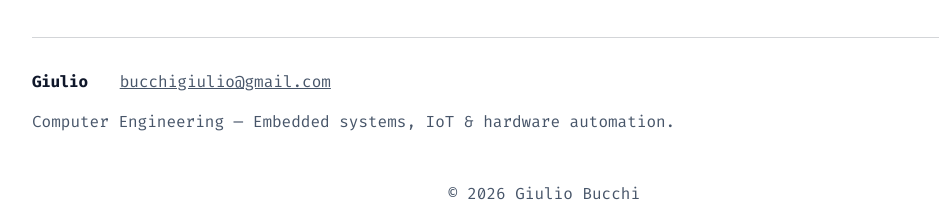
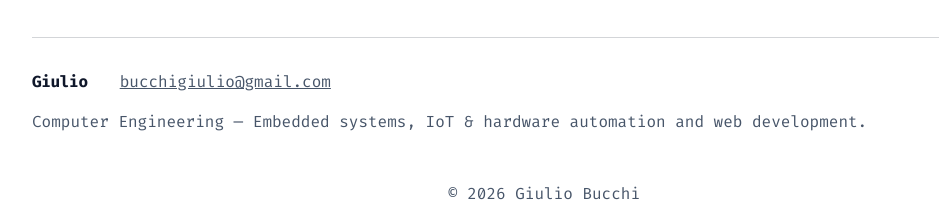
Before and after one commit to Giulio-Bucchi/Portfolio, a website built with Vite: page index.html in a window 1280 px wide. Shown: the part 2429-2651 px from the top of the page, 96-1035 px from the left. Built offline with nearby package versions, Linux system fonts and the light colour scheme; files whose address does not match are found by name.

Commit message:
finished

```diff
--- a/index.html
+++ b/index.html
@@ -247,7 +247,7 @@
               <div class="logo"><div class="logo__name">Giulio</div></div>
               <a class="footer__email" href="mailto:bucchigiulio@gmail.com">bucchigiulio@gmail.com</a>
             </div>
-            <p class="footer__description">Computer Engineering — Embedded systems, IoT & hardware automation.</p>
+            <p class="footer__description">Computer Engineering — Embedded systems, IoT & hardware automation and web development.</p>
           </div>
           <div class="footer__media">
             <div class="footer__title">Media</div>
```
